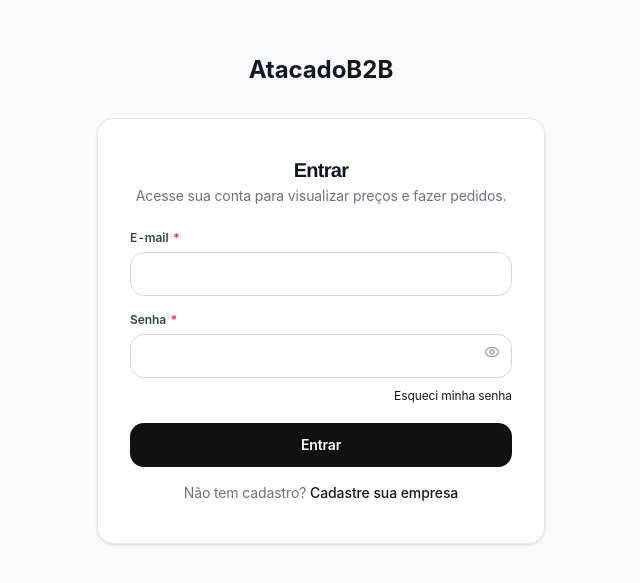
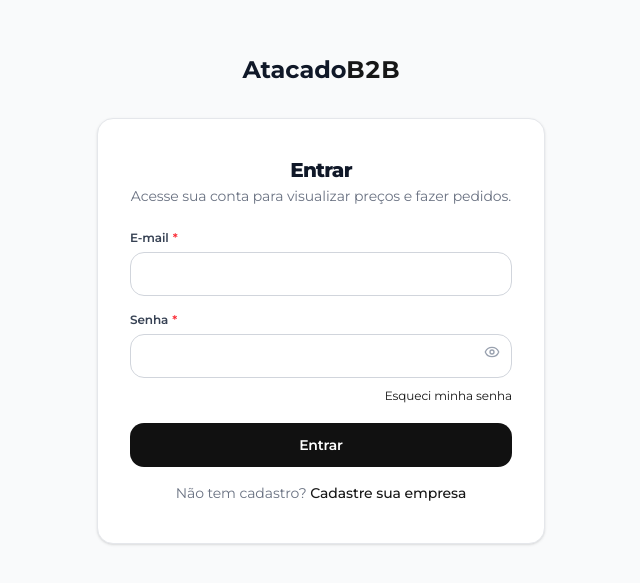
Before and after one commit to t0non/Campos-Coelho2.0, a Next.js app: page /login in a window 1280 px wide. Shown: the part 101-684 px from the top of the page, without its empty margins (319-959 px from the left). Built offline with nearby package versions, Linux system fonts and the light colour scheme; no server answers; the database is empty.

Commit message:
aplica Montserrat em todo o site

```diff
--- /dev/null
+++ b/app/fonts.ts
@@ -0,0 +1,9 @@
+import { Montserrat } from 'next/font/google'
+
+export const montserrat = Montserrat({
+  subsets: ['latin'],
+  weight: 'variable',
+  display: 'swap',
+  variable: '--font-montserrat',
+  fallback: ['Arial', 'sans-serif'],
+})
--- a/app/global-error.tsx
+++ b/app/global-error.tsx
@@ -1,6 +1,7 @@
 'use client'
 
 import { useEffect } from 'react'
+import { montserrat } from './fonts'
 
 /**
  * Global error boundary — captura erros no layout raiz.
@@ -18,7 +19,7 @@ export default function GlobalError({
   }, [error])
 
   return (
-    <html lang="pt-BR">
+    <html lang="pt-BR" className={montserrat.variable}>
       <body className="flex min-h-screen flex-col items-center justify-center gap-4 bg-white px-4 text-center font-sans">
         <h1 className="text-2xl font-bold text-gray-900">Erro crítico</h1>
         <p className="text-gray-500">
--- a/app/globals.css
+++ b/app/globals.css
@@ -44,15 +44,9 @@
   --content-gap: clamp(1.5rem, 3vw, 2rem);
   --control-height: 2.75rem;
 
-  /*
-   * Tipografia nativa, sem download adicional.
-   * As famílias "Variable" usam os desenhos ópticos próprios para texto e
-   * títulos nos sistemas modernos, com fallbacks consistentes em cada SO.
-   */
-  --font-body-stack: "Segoe UI Variable Text", "Aptos", "Inter",
-    "Helvetica Neue", Arial, sans-serif;
-  --font-display-stack: "Segoe UI Variable Display", "Aptos Display",
-    "Inter Tight", "Helvetica Neue", Arial, sans-serif;
+  /* Montserrat variável, otimizada e hospedada pelo próprio Next.js. */
+  --font-body-stack: var(--font-montserrat), "Montserrat", Arial, sans-serif;
+  --font-display-stack: var(--font-montserrat), "Montserrat", Arial, sans-serif;
 }
 
 @theme inline {
@@ -110,6 +104,12 @@
 
   --font-sans: var(--font-body-stack);
   --font-heading: var(--font-display-stack);
+  --font-serif: var(--font-body-stack);
+  --font-mono: var(--font-body-stack);
+}
+
+html {
+  font-family: var(--font-sans);
 }
 
 body {
@@ -162,6 +162,13 @@ select,
 textarea {
   font-family: var(--font-sans);
   letter-spacing: -0.005em;
+}
+
+code,
+kbd,
+samp,
+pre {
+  font-family: var(--font-sans);
 }
 
 .site-section {
--- a/app/layout.tsx
+++ b/app/layout.tsx
@@ -1,5 +1,6 @@
 import type { Metadata } from 'next'
 import './globals.css'
+import { montserrat } from './fonts'
 import { getSiteUrl } from '@/lib/utils/site-url'
 
 export const metadata: Metadata = {
@@ -27,7 +28,7 @@ export default function RootLayout({
   children: React.ReactNode
 }>) {
   return (
-    <html lang="pt-BR" className="h-full antialiased">
+    <html lang="pt-BR" className={`${montserrat.variable} h-full antialiased`}>
       <body className="min-h-full bg-neutral-50 font-sans text-neutral-900">
         {children}
       </body>
```
